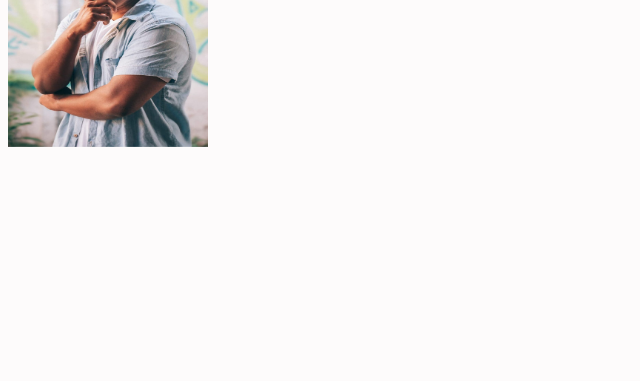
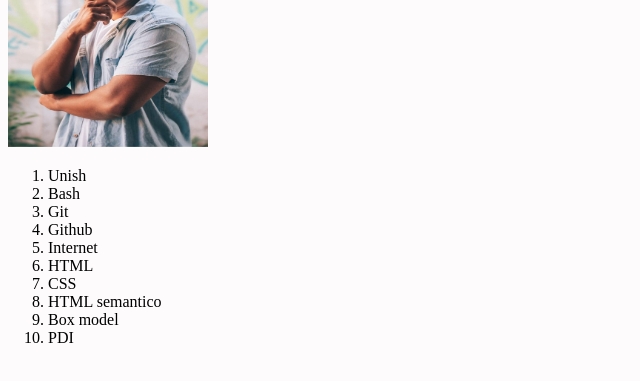
Before and after one commit to JeffDoni/lessons-leanerd, a website: page index.html in a window 1280 px wide. Shown: the part 61-442 px from the top of the page, without its empty margins (0-640 px from the left). Drawn offline with Linux system fonts and the light colour scheme.

Commit message:
Enviando requisito 4

```diff
--- a/index.html
+++ b/index.html
@@ -13,8 +13,30 @@
     </header>
 
 
+    <article>
+
+
     <section>
         <img src="./foto pensando.jpeg" alt="foto pensativo" id="minha_foto">
     </section>
+
+
+<section>
+    <ol id="licoes_aprendidas">
+        <li>Unish</li>
+        <li>Bash</li>
+        <li>Git</li>
+        <li>Github</li>
+        <li>Internet</li>
+        <li>HTML</li>
+        <li>CSS</li>
+        <li>HTML semantico</li>
+        <li>Box model</li>
+        <li>PDI</li>
+    </ol>
+
+</section>
+
+</article>
 </body>
 </html>
```
